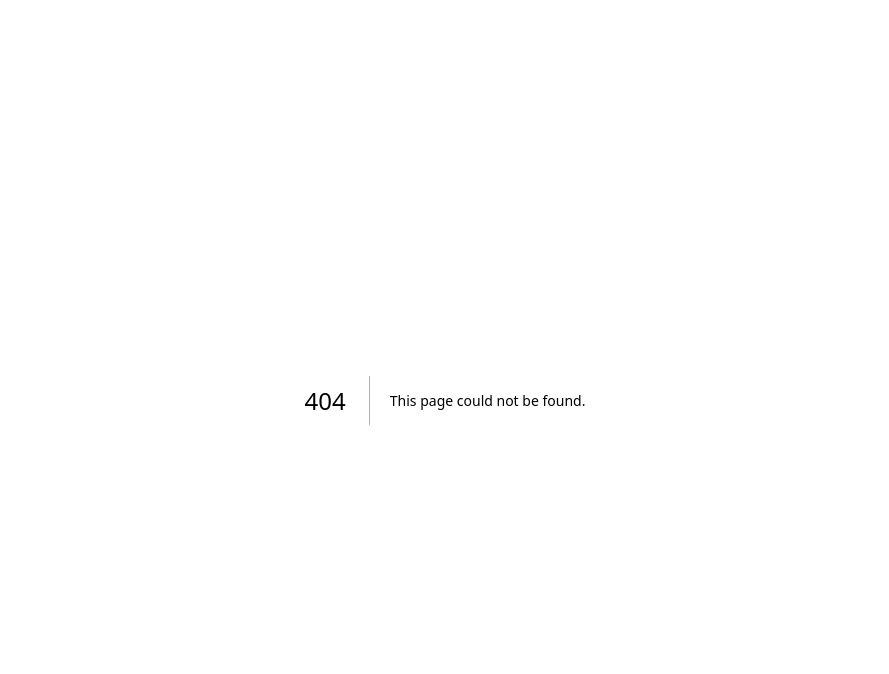
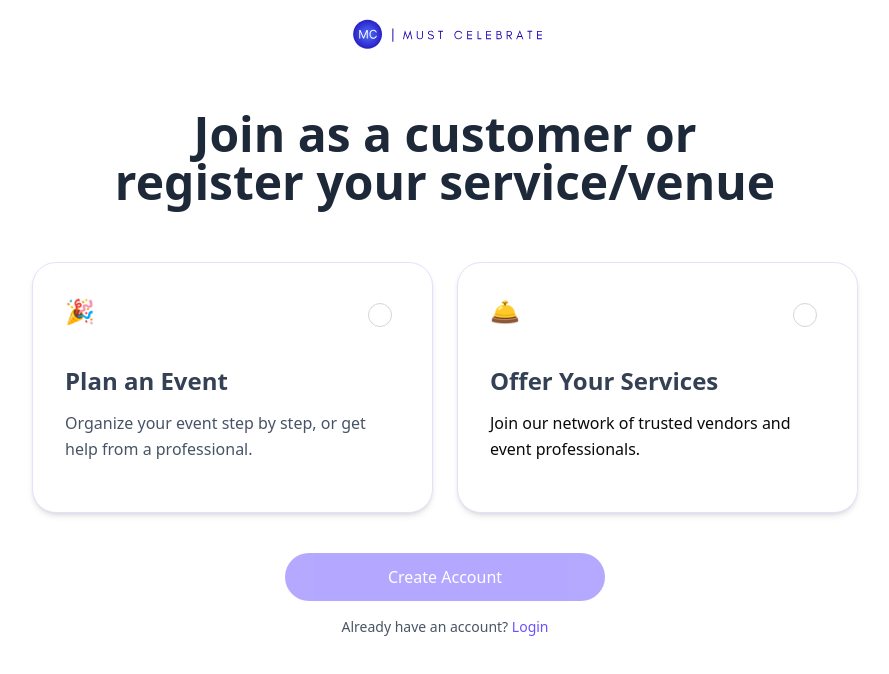
Before and after one commit to johnlanz/must-celebrate, a Next.js app in the folder app/: page /users/choose-role in a window 1280 px wide. Before the commit this address had no page. Shown: the top 674 px of the page, without its empty margins (195-1084 px from the left). Built offline with nearby package versions, Linux system fonts and the light colour scheme; no server answers.

Commit message:
choose-role

```diff
--- a/app/src/app/order-notifications/page.tsx
+++ b/app/src/app/order-notifications/page.tsx
@@ -15,6 +15,7 @@ import { LineChart, Line, ResponsiveContainer } from 'recharts';
 import { useOrderMetrics } from '@/lib/useOrderMetrics';
 import { Dialog, DialogContent, DialogHeader, DialogTitle } from '@/components/ui/dialog';
 import OrderView from '@/components/products/OrderView';
+import TopNavBar from '@/components/layout/TopNavBar';
 
 dayjs.extend(relativeTime);
 
@@ -197,9 +198,9 @@ export default function OrderNotificationPage() {
 
     return (
         <div className="flex h-screen">
-            <Sidebar />
+
             <div className="flex-1 flex flex-col overflow-hidden">
-                <TopBar title="New Orders" user={{ name: 'John Doe' }} />
+                <TopNavBar />
                 <Toaster position="top-right" />
 
                 {/*  View-order modal  */}
--- a/app/src/app/settings/page.tsx
+++ b/app/src/app/settings/page.tsx
@@ -9,6 +9,7 @@ import Sidebar from '@/components/layout/Sidebar'
 import TopBar from '@/components/layout/Topbar'
 import { createClient } from '@/utils/supabase/client' // ✅ Using your custom client
 import { toast } from 'sonner'
+import TopNavBar from '@/components/layout/TopNavBar'
 
 const LOCAL_STORAGE_KEY = 'userSettings'
 
@@ -78,9 +79,9 @@ export default function SettingsPage() {
 
     return (
         <div className="flex h-screen">
-            <Sidebar />
+
             <div className="flex-1 flex flex-col overflow-hidden">
-                <TopBar user={{ name: 'John Doe', profileImage: undefined }} />
+              <TopNavBar />
                 <div className="w-full flex justify-start overflow-y-auto px-8 py-10">
                     <div className="w-full max-w-4xl space-y-8">
                         <h1 className="text-2xl font-semibold mb-6">My Settings</h1>
--- /dev/null
+++ b/app/src/app/users/choose-role/page.tsx
@@ -0,0 +1,114 @@
+'use client'
+
+import { useState } from 'react'
+import { useRouter } from 'next/navigation'
+import { createClient } from '@/utils/supabase/client'
+import Image from 'next/image'
+import Link from 'next/link'
+
+export default function ChooseRolePage() {
+  const [selectedRole, setSelectedRole] = useState<'customer' | 'vendor' | null>(null)
+  const supabase = createClient()
+  const router = useRouter()
+
+  const handleSubmit = async () => {
+    const { data: userData, error: userError } = await supabase.auth.getUser()
+    const user = userData?.user
+
+    if (userError || !user) {
+      console.error('Failed to get user:', userError)
+      return alert('Could not fetch authenticated user.')
+    }
+
+    const { error: upsertError } = await supabase.from('profiles').upsert({
+      id: user.id,
+      role: selectedRole,
+    })
+
+    if (upsertError) {
+      console.error('Failed to upsert role:', upsertError)
+      return alert('Failed to save role.')
+    }
+
+    router.push('/')
+  }
+
+  const renderCheck = (role: 'customer' | 'vendor') => (
+    <span
+      className={`w-6 h-6 rounded-full flex items-center justify-center border transition-all duration-200
+        ${
+          selectedRole === role
+            ? 'border-[#6A52FF] bg-[#E5E0FF]'
+            : 'border-gray-300 bg-white'
+        }`}
+    >
+      {selectedRole === role && (
+        <span className="w-2.5 h-2.5 rounded-full bg-[#6A52FF]" />
+      )}
+    </span>
+  )
+
+  return (
+    <div className="h-screen flex flex-col items-center justify-center bg-white px-6">
+      <div className=" w-full h-full space-y-4 text-center">
+        <Image src="/images/logo.svg" alt="Logo" width={193} height={39} className="mx-auto mt-4" />
+        <h1 className="text-[32px] sm:text-[48px] text-[#1D2939] font-bold leading-[100%] mt-14">
+          Join as a customer or<br />register your service/venue
+        </h1>
+
+        <div className="flex flex-col sm:flex-row justify-center gap-6 mt-14">
+          {/* Customer Card */}
+          <div
+            onClick={() => setSelectedRole('customer')}
+            className={`relative cursor-pointer w-full sm:w-[401px] border rounded-3xl p-8 text-left transition shadow-md
+              ${
+                selectedRole === 'customer'
+                  ? 'border-[#6A52FF] bg-[#F6F5FF]'
+                  : 'border-[#E5E0FF] bg-white'
+              } hover:shadow-lg`}
+          >
+            <div className="absolute top-10 right-10">{renderCheck('customer')}</div>
+            <div className="text-2xl mb-2">🎉</div>
+            <h3 className="mt-10 text-[24px] leading-[28px] font-bold text-[#344054]">Plan an Event</h3>
+            <p className="mt-4 text-[16px] leading-[1.6] mb-[18px] text-[#475467]">
+              Organize your event step by step, or get help from a professional.
+            </p>
+          </div>
+
+          {/* Vendor Card */}
+          <div
+            onClick={() => setSelectedRole('vendor')}
+            className={`relative cursor-pointer w-full sm:w-[401px] border rounded-3xl p-8 text-left transition shadow-md
+              ${
+                selectedRole === 'vendor'
+                  ? 'border-[#6A52FF] bg-[#F6F5FF]'
+                  : 'border-[#E5E0FF] bg-white'
+              } hover:shadow-lg`}
+          >
+            <div className="absolute top-10 right-10">{renderCheck('vendor')}</div>
+            <div className="text-2xl mb-2">🛎️</div>
+            <h3 className="text-[24px] mt-10  leading-[28px] font-bold text-[#344054]">Offer Your Services</h3>
+            <p className="text-[16px] mt-4  leading-[1.6] mb-[18px] text-[#475467">
+              Join our network of trusted vendors and event professionals.
+            </p>
+          </div>
+        </div>
+
+        <button
+          disabled={!selectedRole}
+          onClick={handleSubmit}
+          className="mt-6 w-full max-w-xs mx-auto bg-[#6A52FF] text-white py-3 px-6 rounded-full hover:bg-[#0e08a7]  disabled:opacity-50"
+        >
+          Create Account
+        </button>
+
+        <p className="text-sm text-gray-600 ">
+          Already have an account?{' '}
+          <Link href="/login" className="text-[#6A52FF] font-medium hover:underline">
+            Login
+          </Link>
+        </p>
+      </div>
+    </div>
+  )
+}
--- a/app/src/app/users/login/page.tsx
+++ b/app/src/app/users/login/page.tsx
@@ -80,9 +80,9 @@ export default function LoginPage() {
 
         {/* Right Login Card */}
         <div className="relative flex-1 flex items-center justify-center p-6 mx-[48px]">
-          <div className="w-full max-[631px] bg-white/70 backdrop-blur-[16px]  rounded-[32px] p-8 shadow-md">
-            <h2 className="text-[48px] font-medium leading-[100%] tracking-[0px] text-center text-[#1D2939] mb-6 font-helvetica">Login</h2>
-            <p className="text-[14px] font-normal leading-[150%] tracking-[0px] text-center text-[#667085] font-helvetica mb-6">
+          <div className="w-full h-full bg-white/70 backdrop-blur-[16px]  rounded-[32px] p-8 shadow-md">
+            <h2 className="text-[48px] font-medium leading-[100%] tracking-[0px] text-center text-[#1D2939] mb-4 font-helvetica">Login</h2>
+            <p className="text-[14px] font-normal leading-[150%] tracking-[0px] text-center text-[#667085] font-helvetica mb-4">
               Welcome back! Please sign in to continue.
             </p>
 
@@ -109,13 +109,13 @@ export default function LoginPage() {
               </button>
             </div>
 
-            <div className="flex items-center my-4">
+            <div className="flex items-center px-9 my-4">
               <hr className="flex-1 border-[#EAECF0]" />
               <span className="text-[14px] font-normal leading-[150%] tracking-[0px] text-center text-[#667085] font-helvetica">or continue with</span>
               <hr className="flex-1 border-[#EAECF0]" />
             </div>
 
-            <form onSubmit={handleSubmit} className="space-y-4 mt-10">
+            <form onSubmit={handleSubmit} className="px-6 space-y-4 mt-4">
               {errorMessage && <p className="text-red-600 text-sm">{errorMessage}</p>}
               <label className="text-[#475467] text-[14px] leading-[20px] font-medium font-helvetica ">Email</label>
               <input
@@ -147,13 +147,13 @@ export default function LoginPage() {
               <button
                 type="submit"
                 disabled={loading}
-                className="font-helvetica w-full bg-[#6A52FF] text-white py-4 mt-10 rounded-full hover:bg-[#0e08a7] disabled:opacity-50"
+                className="font-helvetica w-full bg-[#6A52FF] text-white py-4 mt-3 rounded-full hover:bg-[#0e08a7] disabled:opacity-50"
               >
                 {loading ? 'Logging in…' : 'Login'}
               </button>
             </form>
 
-            <div className="text-center mt-6 text-sm">
+            <div className="text-center text-sm mt-3">
               <span className="font-helvetica text-[#344054] text-[14px] leading-[150%] font-medium">New to Must Celebrate? </span>
               <Link href="/users/signup" className="text-[14px] leading-[150%] font-bold font-helvetica text-[#6A52FF] hover:underline">
                 Sign Up
--- a/app/src/app/users/signup/page.tsx
+++ b/app/src/app/users/signup/page.tsx
@@ -37,20 +37,20 @@ export default function SignUpPage() {
     if (!data.session) {
       toast.success(`Confirmation email sent to ${email}. Please check your inbox.`)
     } else {
-      router.push('/') // or wherever post-login
+      router.push('users/choose-role') // or wherever post-login
     }
   }
   const handleOAuthLogin = async (provider: 'google' | 'facebook') => {
     await supabase.auth.signInWithOAuth({
       provider,
       options: {
-        redirectTo: `http://localhost:3000/auth/callback`,
+        redirectTo: `${process.env.NEXT_PUBLIC_SITE_URL}/users/choose-role`,
       },
     })
   }
   return (
-    <div className="min-h-screen flex items-center justify-center bg-white p-4">
-      <div className="relative w-full  h-[120vh] rounded-[32px] overflow-hidden shadow-2xl flex">
+    <div className="h-screen flex items-center justify-center bg-white p-4">
+      <div className="relative w-full h-full rounded-[32px] overflow-hidden shadow-2xl flex">
         {/* Background image */}
         <Image
           src="/images/login-bg.png"
@@ -81,14 +81,14 @@ export default function SignUpPage() {
 
 
         {/* Right Login Card */}
-        <div className="relative flex-1 flex items-center justify-center p-6 mx-[48px]">
-          <div className="w-full max-[631px] bg-white/70 backdrop-blur-[16px]  rounded-[32px] p-8 shadow-md">
-            <h2 className="text-[48px] font-medium leading-[100%] tracking-[0px] text-center text-[#1D2939] mb-6 font-helvetica">Sign Up</h2>
-            <p className="text-[14px] font-normal leading-[150%] tracking-[0px] text-center text-[#667085] font-helvetica mb-6">
+        <div className="relative flex-1 flex items-center justify-center p-4 mx-[48px]">
+          <div className="w-full h-full bg-white/70 backdrop-blur-[16px]  rounded-[32px] p-4 shadow-md">
+            <h2 className="text-[48px] font-medium leading-[100%] tracking-[0px] text-center text-[#1D2939] mb-4 font-helvetica mt-3">Sign Up</h2>
+            <p className="text-[14px] font-normal leading-[150%] tracking-[0px] text-center text-[#667085] font-helvetica mb-4">
               Welcome back! Please sign in to continue.
             </p>
 
-            <div className="flex gap-3 mb-4 items-center justify-center py-6">
+            <div className="flex gap-3 mb-4 items-center justify-center py-4">
               <button
                 onClick={() => handleOAuthLogin('google')}
                 className="flex items-center justify-center gap-2 w-[261.5px] h-[48px] px-5 border border-[#F2F4F7] bg-white shadow-[0px_1px_2px_0px_#1018280D] rounded-full text-[#344054] text-base font-medium leading-[120%] tracking-[0.22px] hover:bg-gray-50 transition"
@@ -111,13 +111,13 @@ export default function SignUpPage() {
               </button>
             </div>
 
-            <div className="flex items-center my-4">
+            <div className="flex items-center px-9 my-4">
               <hr className="flex-1 border-[#EAECF0]" />
               <span className="text-[14px] font-normal leading-[150%] tracking-[0px] text-center text-[#667085] font-helvetica">or continue with</span>
               <hr className="flex-1 border-[#EAECF0]" />
             </div>
 
-            <form onSubmit={handleSubmit} className="space-y-4 w-full text-left mt-10">
+            <form onSubmit={handleSubmit} className="px-6 space-y-4 mt-4">
 
               <label htmlFor="email" className="text-[#475467] text-[14px] leading-[20px] font-medium font-helvetica">
                 Email
@@ -166,7 +166,7 @@ export default function SignUpPage() {
               <button
                 type="submit"
                 disabled={loading}
-                className="font-helvetica w-full bg-[#1800AD] text-white py-2 mt-10 rounded-full hover:bg-[#0e08a7] disabled:opacity-50"
+                className="font-helvetica w-full bg-[#6A52FF] text-white py-4 mt-3 rounded-full hover:bg-[#6A52FF] disabled:opacity-50"
               >
                 {loading ? 'Creating account...' : 'Create account'}
               </button>
@@ -175,9 +175,9 @@ export default function SignUpPage() {
             </form>
 
 
-            <div className="text-center mt-6 text-sm">
+            <div className="text-center mt-2 text-sm">
               <span className="font-helvetica text-[#344054] text-[14px] leading-[150%] font-medium">Already part of Must Celebrate? </span>
-              <Link href="/login" className="text-[14px] leading-[150%] font-bold font-helvetica text-[#1800AD] hover:underline">
+              <Link href="/login" className="text-[14px] leading-[150%] font-bold font-helvetica text-[#6A52FF] hover:underline">
                 Login
               </Link>
             </div>
--- a/app/src/components/layout/TopNavBar.tsx
+++ b/app/src/components/layout/TopNavBar.tsx
@@ -56,13 +56,20 @@ export default function TopNavBar() {
         <header className="relative w-full h-16 bg-white border-b border-gray-200 flex items-center px-6">
             {/* Left: Logo */}
             <div className="flex items-center z-10">
-                <Image src="/images/logo.svg" alt="Logo" width={193} height={39} />
+
+                <Link href="/">
+                    <Image
+                        src="/images/logo.svg"
+                        alt="Logo"
+                        width={193}
+                        height={39}
+                        className="cursor-pointer"
+                    />
+                </Link>
             </div>
 
             {/* Center: Navigation */}
-            <nav className="absolute left-1/2 transform -translate-x-1/2 flex gap-8 space-x-[37px] text-[14px] font-helvetica font-medium text-[#667085] leading-[15px]">
-
-
+            <nav className="absolute left-1/2 transform -translate-x-1/2 flex gap-4 space-x-[37px] text-[14px] font-helvetica font-medium text-[#667085] leading-[15px]">
                 <NavItem
                     icon={
                         <img
@@ -131,8 +138,7 @@ function NavItem({
         <Link
             href={href}
             scroll={false}
-      className={`flex items-center gap-2 py-2 px-1 rounded-md transition-all cursor-pointer ${
-        isActive ? 'text-[#5f43f1] font-semibold' : 'text-gray-700 hover:text-[#5f43f1]'
+            className={`flex items-center gap-2 py-2 px-1 rounded-md transition-all cursor-pointer ${isActive ? 'text-[#5f43f1] font-semibold' : 'text-gray-700 hover:text-[#5f43f1]'
                 }`}
         >
             <div className="w-5 h-5">{icon}</div>
```
Lines whose indentation alone changed are shown as unchanged.
